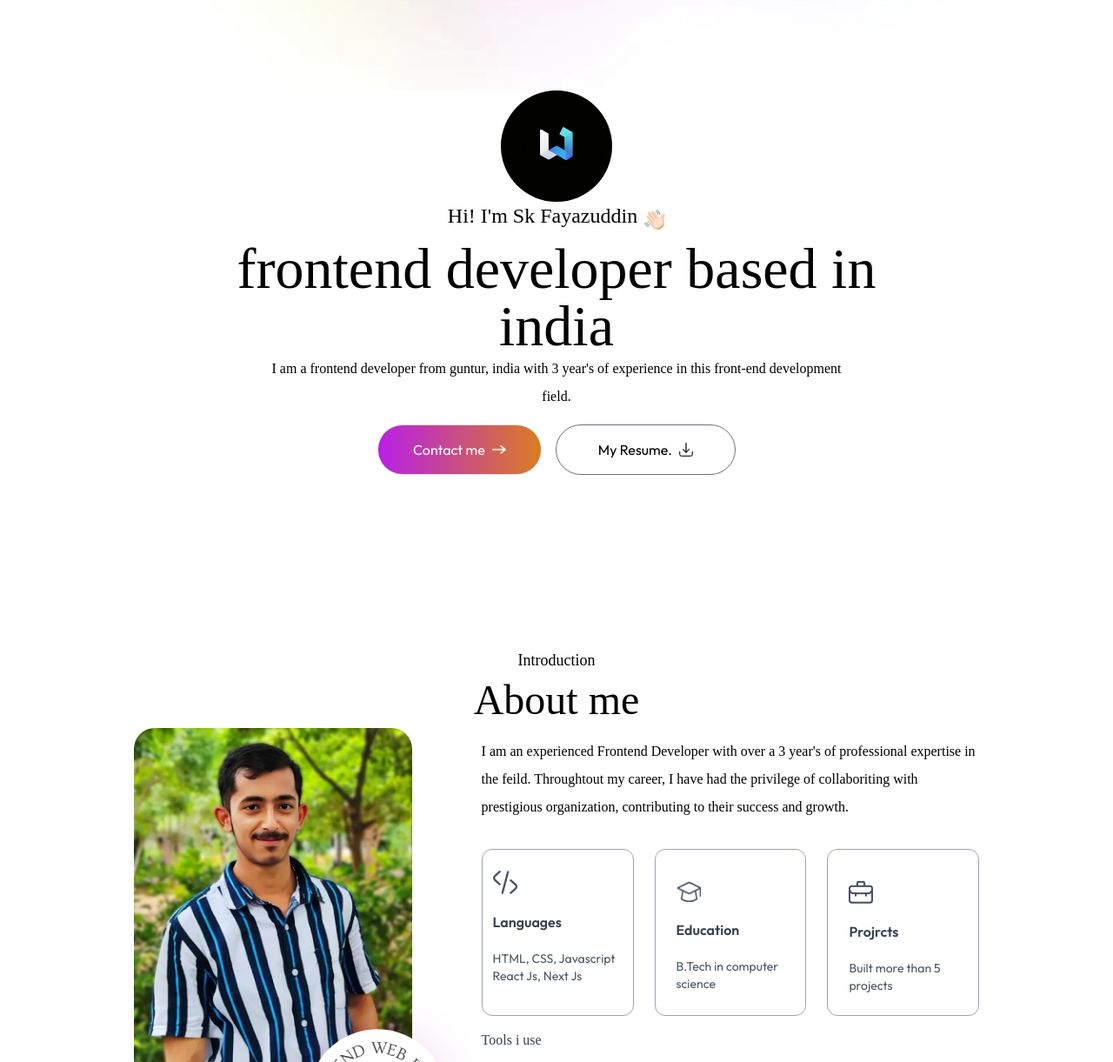
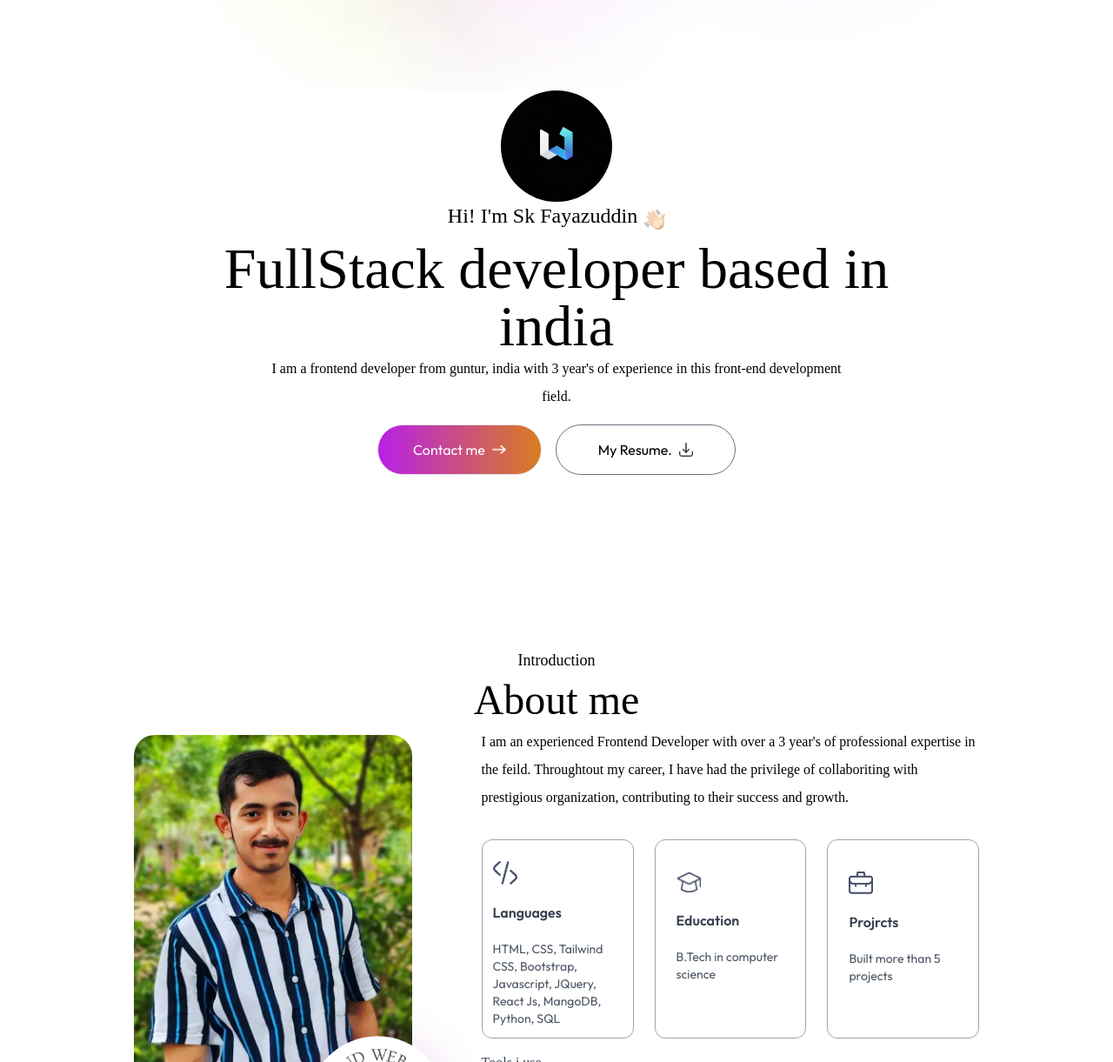
Before and after one commit to fayazuddinsk/my-portffolio, a plain HTML site: page index.html in a window 1280 px wide. Shown: the part 75-1296 px from the top of the page at 87% size. Drawn offline with nearby package versions, Linux system fonts and the light colour scheme.

```diff
--- a/index.html
+++ b/index.html
@@ -74,7 +74,7 @@
         <img src="./images/profile 2-img.png" alt="" class="rounded-full w-32">
         <h3 class="flex items-end gap-2 text-xl md:text-2xl mb-3 font-Ovo">Hi! I'm Sk Fayazuddin<img
                 src="./images/hand-icon.png" alt="" class="w-6"></h3>
-        <h1 class="text-3xl sm:text-5xl lg:text-[66px] font-Ovo">frontend developer based in india</h1>
+        <h1 class="text-3xl sm:text-5xl lg:text-[66px] font-Ovo">FullStack developer based in india</h1>
         <p class="max-w-2xl mx-auto font-Ovo">I am a frontend developer from guntur, india with 3 year's of experience
             in this front-end development field.</p>
 
@@ -118,7 +118,7 @@
                         <img src="./images/code-icon.png" alt="" class="w-7 mt-3 dark:hidden">
                         <img src="./images/code-icon-dark.png" alt="" class="w-7 mt-3 hidden dark:block">
                         <h3 class="my-4 font-semibold text-gray-700 dark:text-white">Languages</h3>
-                        <p class="text-gray-600 text-sm dark:text-white/80"> HTML, CSS, Javascript React Js, Next Js</p>
+                        <p class="text-gray-600 text-sm dark:text-white/80"> HTML, CSS, Tailwind CSS, Bootstrap, Javascript, JQuery, React Js, MangoDB, Python, SQL</p>
                     </li>
                     <li
                         class="border-[0.5px] border-gray-400 rounded-xl p-6 cursor-pointer hover:bg-lightHover hover:-translate-y-1 duration-500 hover:shadow-black dark:border-white dark:hover:shadow-white dark:hover:bg-darkHover/50">
```
